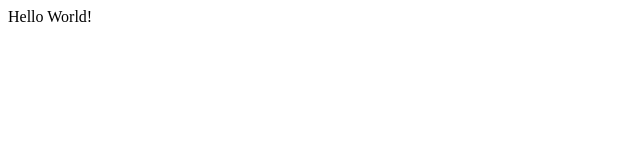
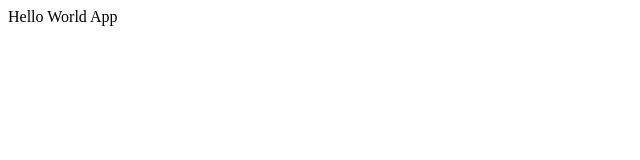
Before and after one commit to vrmedina/r_Counter_App_Vite, a React (Vite) app: page / in a window 1280 px wide. Shown: the top 160 px of the page, without its empty margins (0-640 px from the left). Built offline with nearby package versions, Linux system fonts and the light colour scheme.

Commit message:
create first component hello world

```diff
--- /dev/null
+++ b/src/HelloWorldApp.jsx
@@ -0,0 +1,8 @@
+export const HelloWorldApp = () => {
+  return (
+    <div>Hello World App</div>
+  )
+}
+
+// Minimum react component
+//export const A=()=><>a</>
--- a/src/main.jsx
+++ b/src/main.jsx
@@ -1,15 +1,12 @@
 import React, { StrictMode } from 'react';
 import ReactDOM from 'react-dom/client';
-
-function App() {
-  return <div>Hello World!</div>;
-}
+import { HelloWorldApp } from './HelloWorldApp';
 
 ReactDOM.createRoot(document.getElementById('root')).render(
     // StrictMode is a tool for highlighting potential problems in an application.
     // Like Fragment, StrictMode does not render any visible UI.
     // It activates additional checks and warnings for its descendants.
     <StrictMode>
-        <App />
+        <HelloWorldApp />
     </StrictMode>
 );
```
